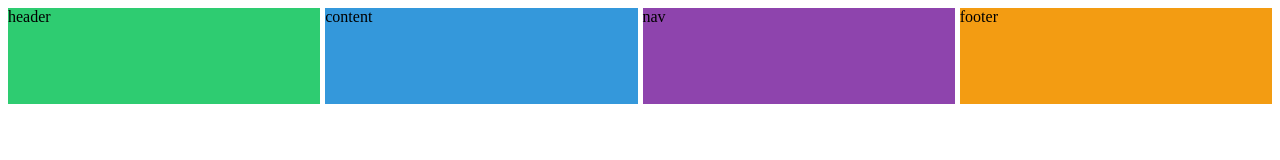
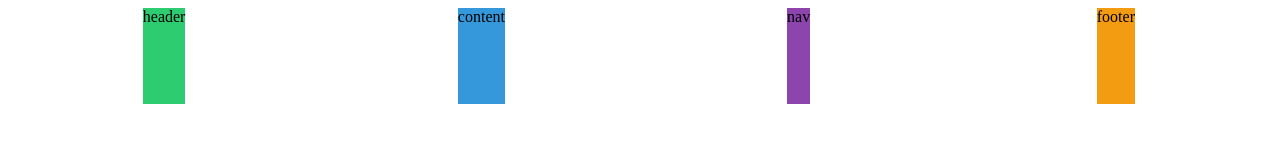
Before and after one commit to Parkyes90/css-master, a plain HTML site: page 2/index.html in a window 1280 px wide. Drawn offline with Linux system fonts and the light colour scheme.

Commit message:
Add place items

```diff
--- a/2/styles.css
+++ b/2/styles.css
@@ -5,6 +5,7 @@
   grid-template-columns: repeat(4, 1fr);
   grid-template-rows: repeat(4, 1fr);
   justify-items: stretch;
+  place-items: stretch center;
 }
 
 .header {
```
